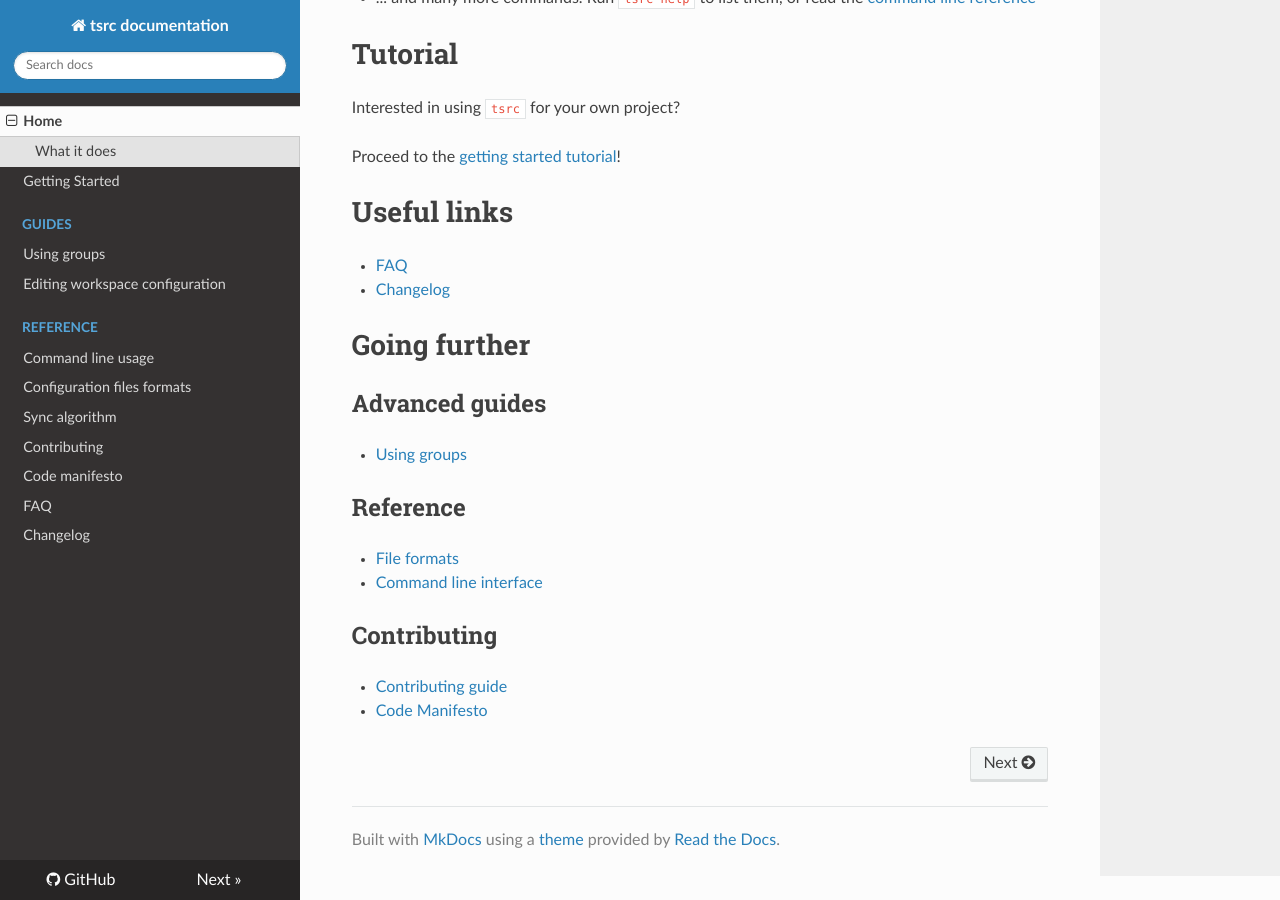
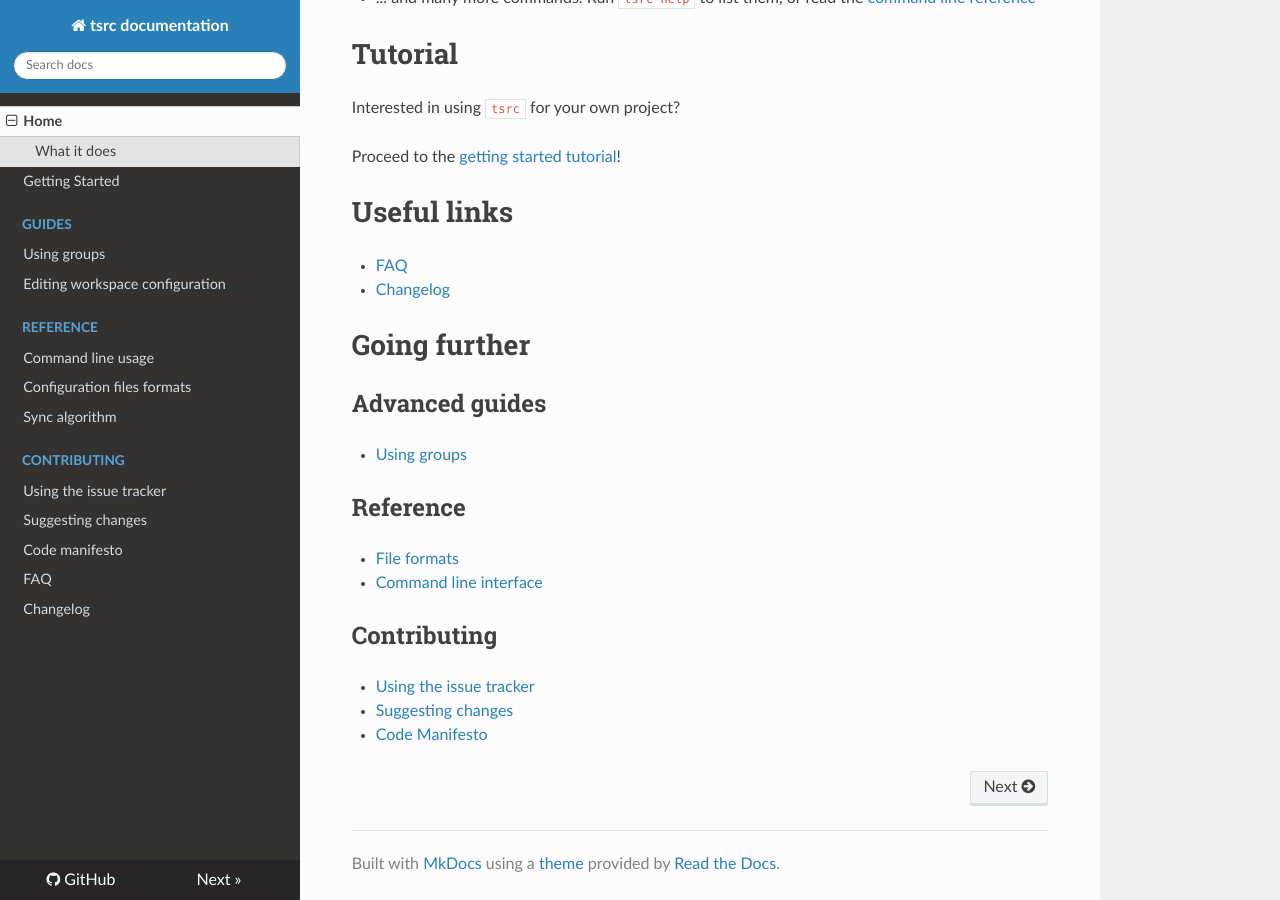
Before and after one commit to your-tools/tsrc, an MkDocs documentation site: the page built from docs/index.md, in a window 1280 px wide and 900 px high, scrolled down 552 px. Built offline with MkDocs 1.6.1, drawn with Linux system fonts in a browser that asks for light colours; nearby versions of some CDN libraries.

Commit message:
docs: re-organize the contrib/ section

```diff
--- a/docs/index.md
+++ b/docs/index.md
@@ -48,5 +48,6 @@ Proceed to the [getting started tutorial](getting-started.md)!
 
 ## Contributing
 
-* [Contributing guide](./contrib.md)
+* [Using the issue tracker](contrib/issues.md)
+* [Suggesting changes](contrib/dev.md)
 * [Code Manifesto](./code-manifesto.md)
--- a/mkdocs.yml
+++ b/mkdocs.yml
@@ -29,9 +29,10 @@ nav:
   - Configuration files formats: ref/formats.md
   - Sync algorithm: ref/sync.md
 
-- Contributing: contrib.md
-
-- Code manifesto: code-manifesto.md
+- Contributing:
+    - Using the issue tracker: contrib/issues.md
+    - Suggesting changes: contrib/dev.md
+    - Code manifesto: code-manifesto.md
 
 - FAQ: faq.md
 
```
Also changed, not shown: docs/contrib.md (deleted, +0 -1 lines), docs/contrib/dev.md (renamed from CONTRIBUTING.md, +8 -19 lines), docs/contrib/issues.md (added, +41 -0 lines).
